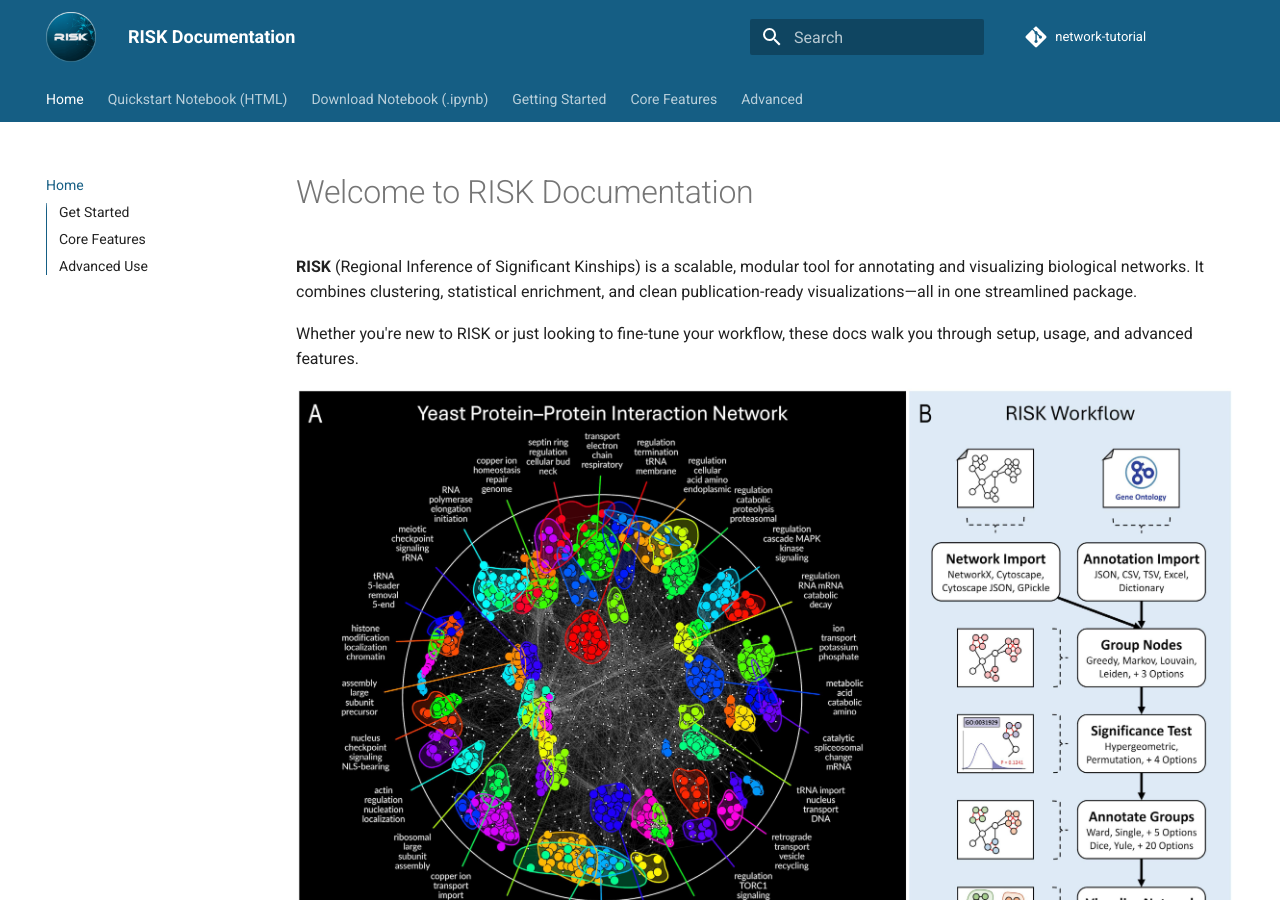
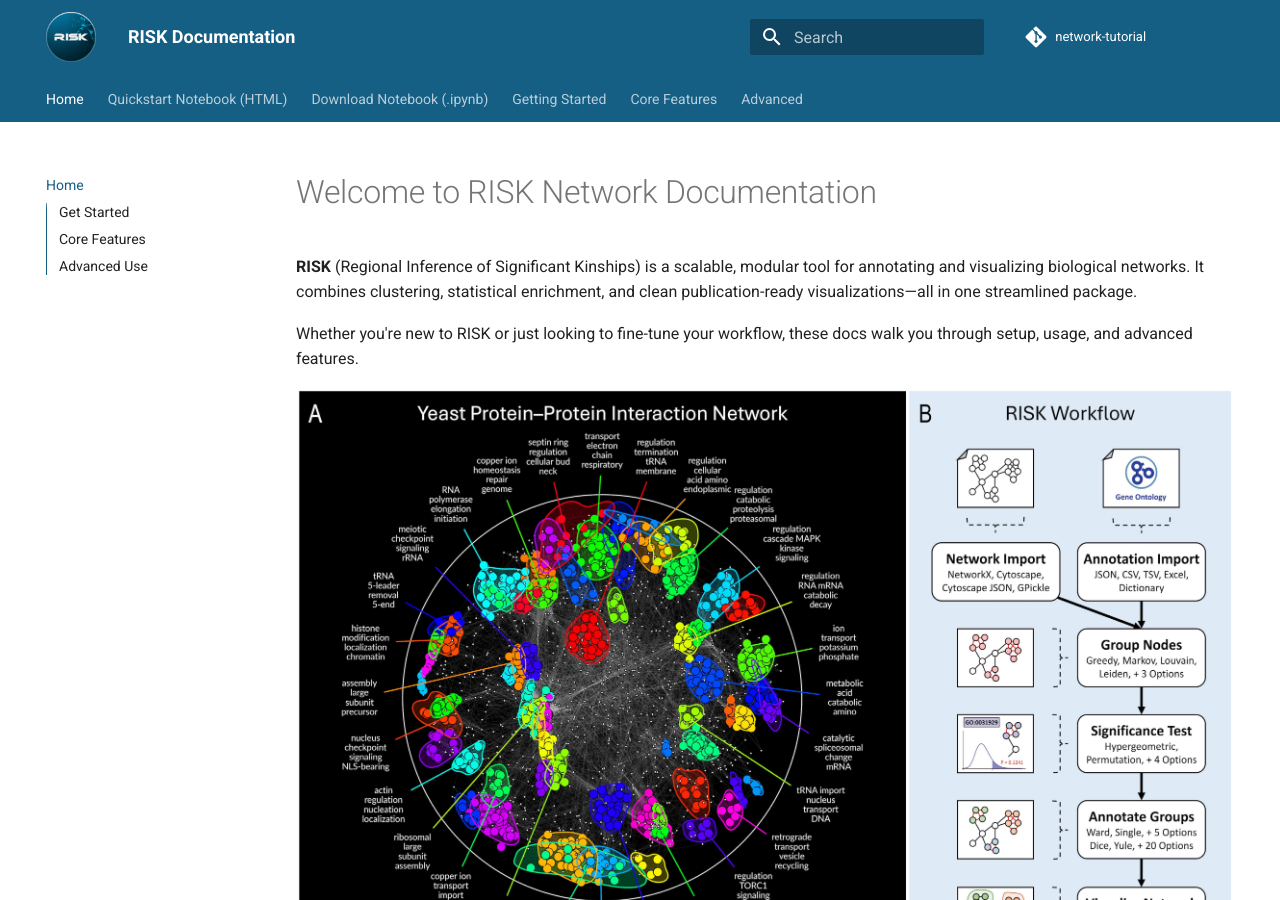
Before and after one commit to riskportal/network-tutorial, an MkDocs documentation site: the page built from docs/index.md, in a window 1280 px wide and 900 px high. Built offline with MkDocs 1.6.1 and Material for MkDocs 9.7.7, drawn with Linux system fonts in a browser that asks for light colours; comment, search, counter and statistics services are not loaded.

Commit message:
update docs/

```diff
--- a/docs/index.md
+++ b/docs/index.md
@@ -1,4 +1,4 @@
-# Welcome to RISK Documentation
+# Welcome to RISK Network Documentation
 
 **RISK** (Regional Inference of Significant Kinships) is a scalable, modular tool for annotating and visualizing biological networks. It combines clustering, statistical enrichment, and clean publication-ready visualizations—all in one streamlined package.
 
```
